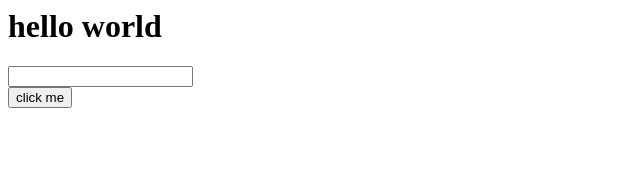
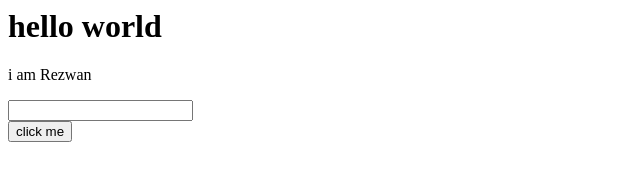
Before and after one commit to Rezwan-Islam21/my-first-website, a plain HTML site: page index.html in a window 1280 px wide. Shown: the whole page, without its empty margins (0-640 px from the left). Drawn offline with Linux system fonts and the light colour scheme.

Commit message:
new text added

```diff
--- a/index.html
+++ b/index.html
@@ -1,4 +1,5 @@
 <h1>hello world</h1>
+<p>i am Rezwan</p>
 <input type="text">
 <br>
 <button>click me</button>
```
